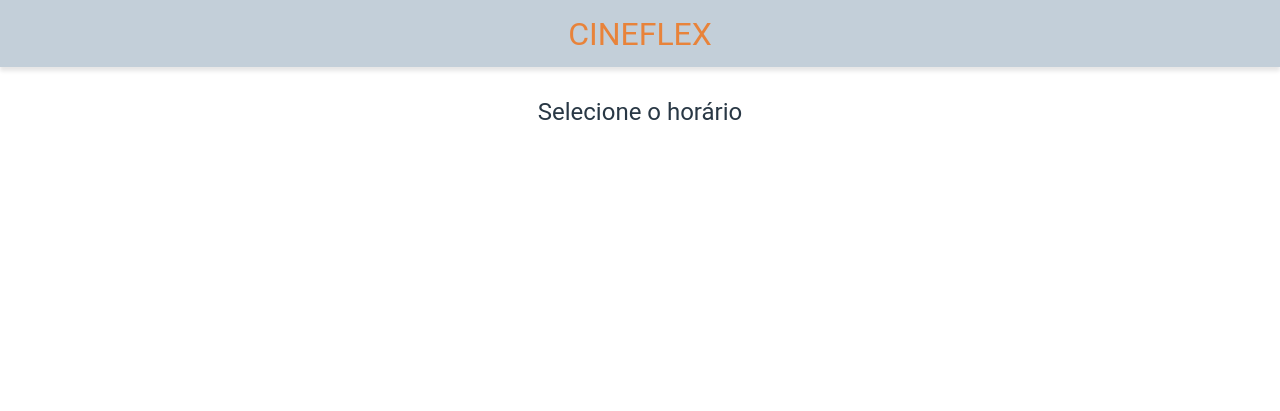
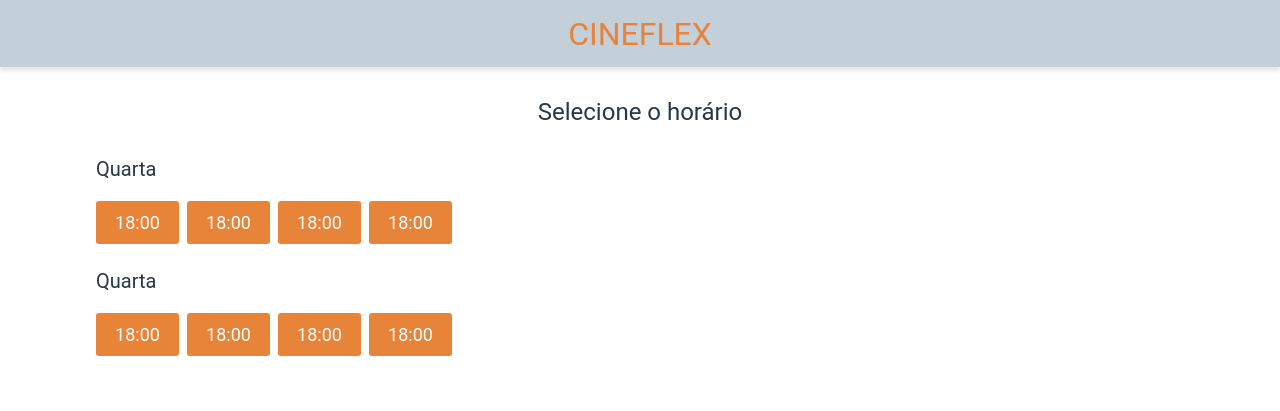
Before and after one commit to thipereira02/cineflex, a React (Create React App) app: page /sessions/1 in a window 1280 px wide. Shown: the top 411 px of the page. Built offline with nearby package versions, Linux system fonts and the light colour scheme; no server answers.

Commit message:
Editing layout of Sessions

```diff
--- a/src/components/App.js
+++ b/src/components/App.js
@@ -1,8 +1,8 @@
 import React from "react";
 import { BrowserRouter, Route, Switch } from "react-router-dom";
 
-import GlobalStyle from "./GlobalStyle";
-import Header from "./common/Header";
+import GlobalStyle from "./common/GlobalStyle";
+import Header from "./Header";
 import MovieSelection from "../pages/MovieSelection";
 import Sessions from "../pages/Sessions";
 
--- a/src/pages/Sessions.js
+++ b/src/pages/Sessions.js
@@ -1,10 +1,11 @@
 import React, { useEffect, useState } from "react";
 import { useParams } from "react-router";
 import axios from "axios";
+import styled from "styled-components";
 
 import PageTitle from "../components/common/PageTitle";
 import Body from "../components/common/Body";
-import Footer from "../components/common/Footer";
+import Footer from "../components/Footer";
 
 export default function Sessions() {
 	const { movieId } = useParams();
@@ -15,15 +16,76 @@ export default function Sessions() {
 		request.then(res => {
 			setSessions(res.data);
 		});
+		request.catch(() => {
+			alert("Ocorreu um erro. Tente novamente.");
+		});
 	},[]);
 
 	return (
 		<>
 			<PageTitle text={"Selecione o horário"} />
 			<Body>
-
+				<Date>
+					Quarta
+				</Date>
+				<SessionHour>
+					<Schedules>
+								18:00
+					</Schedules>
+					<Schedules>
+								18:00
+					</Schedules>
+					<Schedules>
+								18:00
+					</Schedules>
+					<Schedules>
+								18:00
+					</Schedules>
+				</SessionHour>
+				<Date>
+					Quarta
+				</Date>
+				<SessionHour>
+					<Schedules>
+								18:00
+					</Schedules>
+					<Schedules>
+								18:00
+					</Schedules>
+					<Schedules>
+								18:00
+					</Schedules>
+					<Schedules>
+								18:00
+					</Schedules>
+				</SessionHour>
 			</Body>
 			<Footer url={sessions.posterURL} title={sessions.title} />
 		</>
 	);
 }
+
+const Date = styled.div`
+    font-size: 20px;
+    color: #293845;
+    margin: 22px 0;
+`;
+
+const SessionHour = styled.div`
+    display: flex;
+    flex-wrap: wrap;
+`;
+
+const Schedules = styled.div`
+    width: 83px;
+    height: 43px;
+    background: #E8833A;
+    border-radius: 3px;
+    display: flex;
+    justify-content: center;
+    align-items: center;
+    margin-right: 8px;
+    margin-bottom: 5px;
+    color: #FFF;
+    font-size: 18px;
+`;
```
Also changed, not shown: src/components/Footer.js (renamed from src/components/common/Footer.js), src/components/Header.js (renamed from src/components/common/Header.js), src/components/common/GlobalStyle.js (renamed from src/components/GlobalStyle.js).
